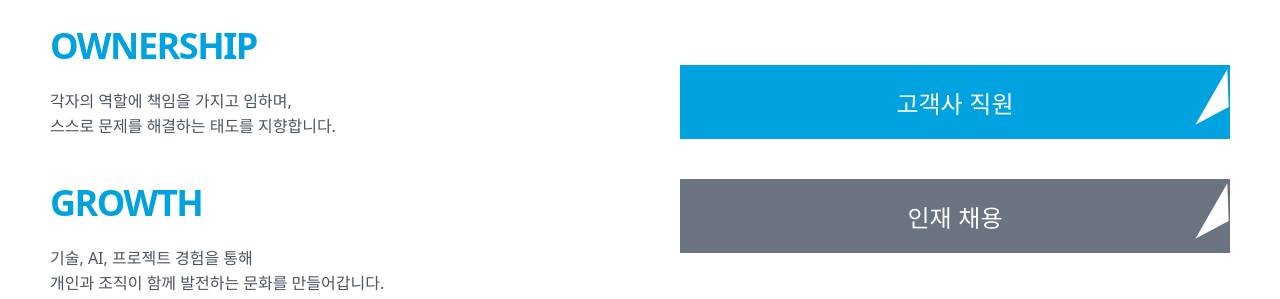
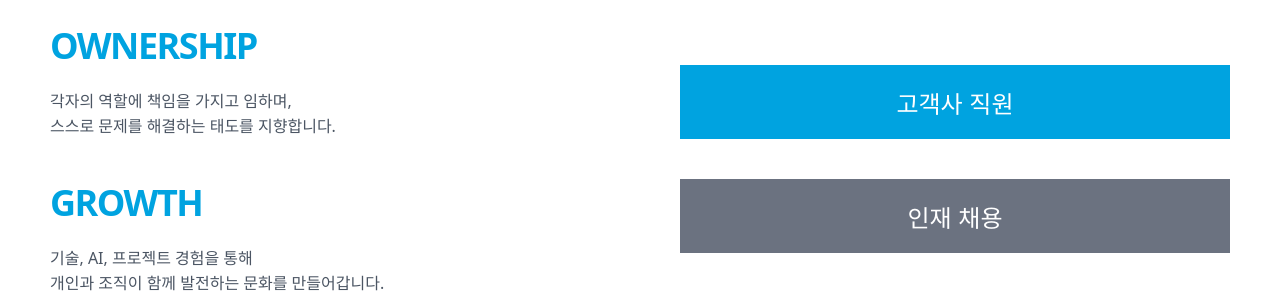
Before and after one commit to onexhana/nimbustech_website, a React (Vite) app: page /contact in a window 1280 px wide. Shown: the part 469-768 px from the top of the page. Built offline with nearby package versions, Linux system fonts and the light colour scheme.

Commit message:
feat(contact) : 0811 개발상황 저장 3

```diff
--- a/src/api/contact.ts
+++ b/src/api/contact.ts
@@ -0,0 +1,25 @@
+import type { InquiryData, HiringData } from '../types/contact';
+
+export async function sendInquiry(data: InquiryData): Promise<void> {
+  const response = await fetch('/api/contact/inquiry', {
+    method: 'POST',
+    headers: { 'Content-Type': 'application/json' },
+    body: JSON.stringify(data),
+  });
+  if (!response.ok) {
+    const errorText = await response.text();
+    throw new Error(errorText || '문의 전송에 실패했습니다.');
+  }
+}
+
+export async function sendHiring(data: HiringData): Promise<void> {
+  const response = await fetch('/api/contact/hiring', {
+    method: 'POST',
+    headers: { 'Content-Type': 'application/json' },
+    body: JSON.stringify(data),
+  });
+  if (!response.ok) {
+    const errorText = await response.text();
+    throw new Error(errorText || '채용 문의 전송에 실패했습니다.');
+  }
+}
--- a/src/components/Contact/ContactSection.tsx
+++ b/src/components/Contact/ContactSection.tsx
@@ -134,19 +134,6 @@ export default function ContactSection() {
               onClick={() => setUserType('inquiry')}
             >
               <span style={{ position: 'relative', zIndex: 1 }}>고객사 직원</span>
-              <div
-                style={{
-                  position: 'absolute',
-                  top: '50%',              // 수직 중앙으로 이동
-                  right: 0,
-                  transform: 'translateY(-50%) rotate(390deg)',  // 화살표를 90도 회전
-                  width: 0,
-                  height: 0,
-                  borderTop: '32px solid transparent',
-                  borderBottom: '32px solid transparent',
-                  borderLeft: '20px solid white'
-                }}
-              />
             </button>
 
             {/* 인재채용 버튼 */}
@@ -173,19 +160,6 @@ export default function ContactSection() {
               onClick={() => setUserType('hiring')}
             >
               <span style={{ position: 'relative', zIndex: 1 }}>인재 채용</span>
-              <div
-                style={{
-                  position: 'absolute',
-                  top: '50%',              // 수직 중앙으로 이동
-                  right: 0,
-                  transform: 'translateY(-50%) rotate(390deg)',  // 화살표를 90도 회전
-                  width: 0,
-                  height: 0,
-                  borderTop: '32px solid transparent',
-                  borderBottom: '32px solid transparent',
-                  borderLeft: '20px solid white'
-                }}
-              />
             </button>
           </div>
         </div>
--- a/src/components/Contact/HiringForm.tsx
+++ b/src/components/Contact/HiringForm.tsx
@@ -2,9 +2,11 @@
 // React import removed (React 17+ JSX Transform 사용)
 import { useState } from 'react';
 import type { ChangeEvent, FormEvent } from 'react';
+import { sendHiring } from '../../api/contact';
+import type { HiringData } from '../../types/contact';
 
 export default function HiringForm() {
-  const [formData, setFormData] = useState({
+  const [formData, setFormData] = useState<HiringData>({
     name: '',
     phone: '',
     email: '',
@@ -14,6 +16,8 @@ export default function HiringForm() {
   });
   const [errors, setErrors] = useState<Record<string, string>>({});
   const [isSubmitted, setIsSubmitted] = useState(false);
+  const [isLoading, setIsLoading] = useState(false);
+  const [submitError, setSubmitError] = useState<string | null>(null);
 
   const validate = () => {
     const newErrors: Record<string, string> = {};
@@ -35,13 +39,22 @@ export default function HiringForm() {
     }));
   };
 
-  const handleSubmit = (e: FormEvent<HTMLFormElement>) => {
+  const handleSubmit = async (e: FormEvent<HTMLFormElement>) => {
     e.preventDefault();
     const validationErrors = validate();
     setErrors(validationErrors);
     if (Object.keys(validationErrors).length === 0) {
-      console.log('HiringForm 제출 데이터:', formData);
-      setIsSubmitted(true);
+      setIsLoading(true);
+      setSubmitError(null);
+      try {
+        await sendHiring(formData);
+        setIsSubmitted(true);
+      } catch (error) {
+        const message = error instanceof Error ? error.message : '제출에 실패했습니다.';
+        setSubmitError(message);
+      } finally {
+        setIsLoading(false);
+      }
     }
   };
 
@@ -51,6 +64,7 @@ export default function HiringForm() {
 
   return (
     <div className="p-8">
+      {submitError && <p className="text-red-500 text-center mb-4">{submitError}</p>}
       <form onSubmit={handleSubmit} className="space-y-6">
         <div className="grid grid-cols-2 gap-6">
           <div>
@@ -132,8 +146,9 @@ export default function HiringForm() {
           type="submit"
           className="relative w-full py-4 border border-gray-300 text-blue-500 text-lg font-medium bg-white hover:bg-gray-50"
           style={{ borderRadius: '0px' }}
+          disabled={isLoading}
         >
-          신청하기
+          {isLoading ? '신청 중...' : '신청하기'}
           <div style={{
             position: 'absolute',
             top: '50%',
--- a/src/components/Contact/InquiryForm.tsx
+++ b/src/components/Contact/InquiryForm.tsx
@@ -1,8 +1,10 @@
 // src/components/Contact/InquiryForm.tsx
 import { useState } from 'react';
+import { sendInquiry } from '../../api/contact';
+import type { InquiryData } from '../../types/contact';
 
 export default function InquiryForm() {
-  const [formData, setFormData] = useState({
+  const [formData, setFormData] = useState<InquiryData>({
     name: '',
     company: '',
     email: '',
@@ -12,6 +14,8 @@ export default function InquiryForm() {
   });
   const [errors, setErrors] = useState<Record<string, string>>({});
   const [isSubmitted, setIsSubmitted] = useState(false);
+  const [isLoading, setIsLoading] = useState(false);
+  const [submitError, setSubmitError] = useState<string | null>(null);
 
   const validate = () => {
     const newErrors: Record<string, string> = {};
@@ -26,20 +30,30 @@ export default function InquiryForm() {
   };
 
   const handleChange = (e: React.ChangeEvent<HTMLInputElement | HTMLTextAreaElement>) => {
-    const { name, value, type, checked } = e.target;
+    const target = e.target as HTMLInputElement;
+    const { name, value, type, checked } = target;
     setFormData(prev => ({
       ...prev,
       [name]: type === 'checkbox' ? checked : value
     }));
   };
 
-  const handleSubmit = (e: React.FormEvent) => {
+  const handleSubmit = async (e: React.FormEvent) => {
     e.preventDefault();
     const validationErrors = validate();
     setErrors(validationErrors);
     if (Object.keys(validationErrors).length === 0) {
-      console.log('InquiryForm 제출 데이터:', formData);
-      setIsSubmitted(true);
+      setIsLoading(true);
+      setSubmitError(null);
+      try {
+        await sendInquiry(formData);
+        setIsSubmitted(true);
+      } catch (error) {
+        const message = error instanceof Error ? error.message : '제출에 실패했습니다.';
+        setSubmitError(message);
+      } finally {
+        setIsLoading(false);
+      }
     }
   };
 
@@ -59,6 +73,7 @@ export default function InquiryForm() {
       // 내부 여백 (컨테이너 패딩)
       padding: '32px'
     }}>
+      {submitError && <p style={{ color: '#f56565', textAlign: 'center', marginBottom: '16px' }}>{submitError}</p>}
       <form onSubmit={handleSubmit} style={{
         // 레이아웃: 수직 정렬형 flex 컨테이너
         display: 'flex',
@@ -364,6 +379,7 @@ export default function InquiryForm() {
         {/* 제출 버튼 */}
         <button
           type="submit"
+          disabled={isLoading}
           style={{
             // 버튼 위치: 상대 위치
             position: 'relative',
@@ -385,7 +401,7 @@ export default function InquiryForm() {
             borderRadius: '0px'
           }}
         >
-          신청하기
+          {isLoading ? '신청 중...' : '신청하기'}
           <div style={{
             // 화살표 위치: 절대 위치 설정
             position: 'absolute',
```
Also changed, not shown: src/types/contact.ts (+17 -0 lines).
